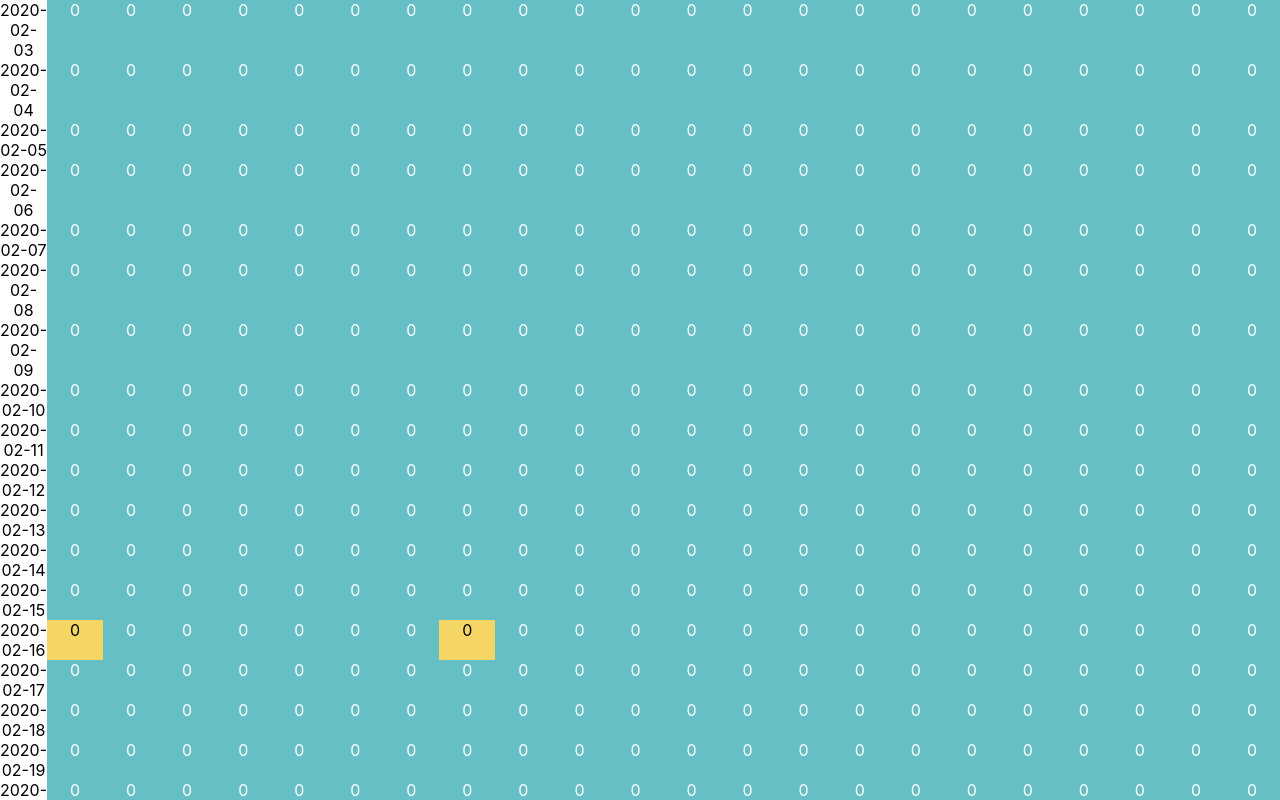
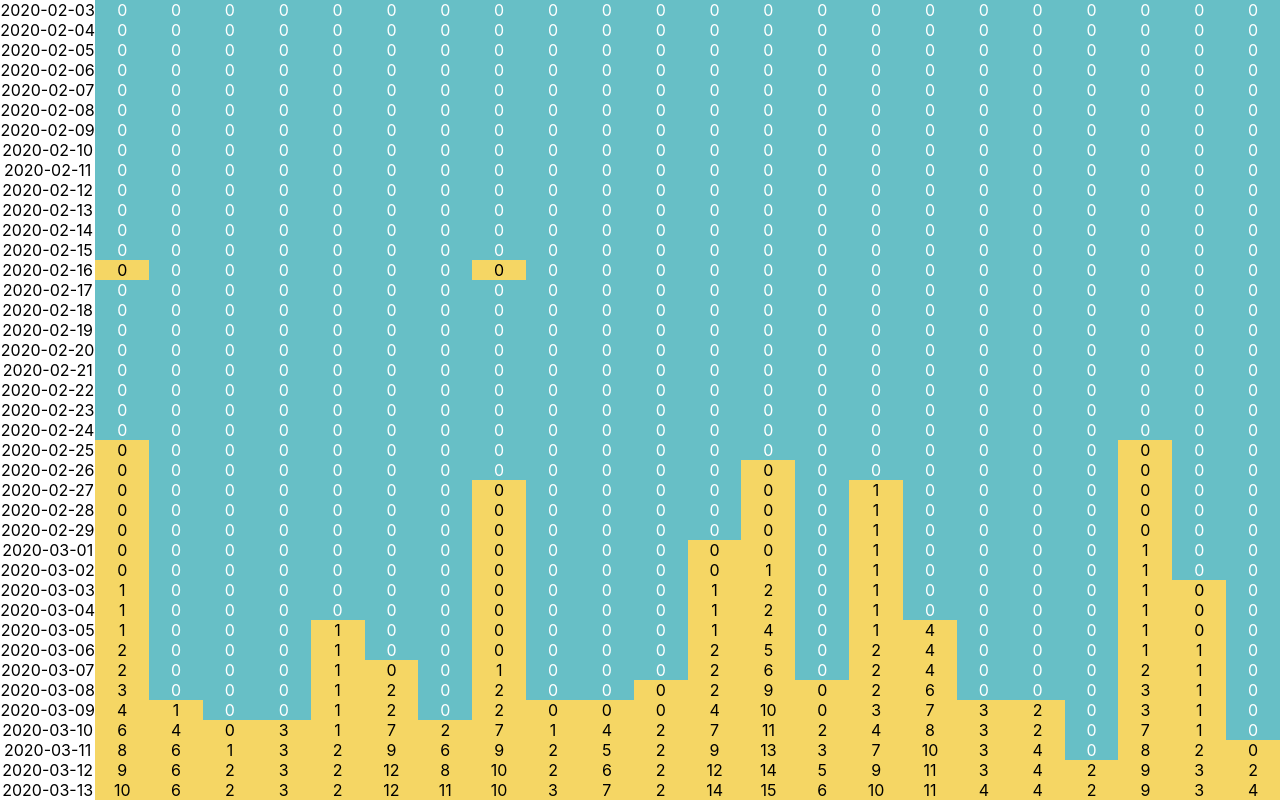
Before and after one commit to rhersen/fhm-react, a React (Create React App) app: page / in a window 1280 px wide. Shown: the top 800 px of the page. Built offline with nearby package versions, Linux system fonts and the light colour scheme.

Commit message:
min-content works differently in firefox

```diff
--- a/src/App.css
+++ b/src/App.css
@@ -1,6 +1,6 @@
 .table {
   display: grid;
-  grid-template-columns: min-content repeat(22, 1fr);
+  grid-template-columns: max-content repeat(22, 1fr);
 }
 
 .table span {
```
